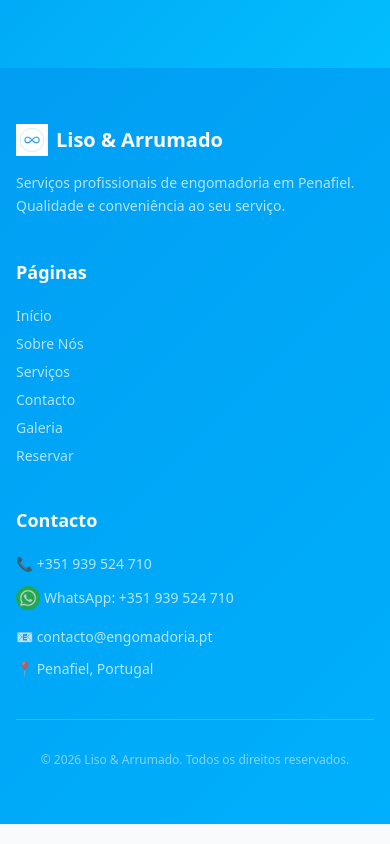
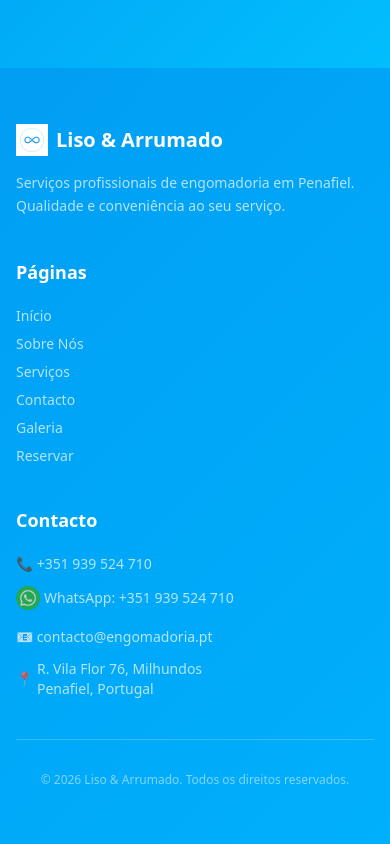
Before and after one commit to Decrypt-Error/engomaria, a plain HTML site: page index.html in a window 390 px wide. Shown: the part 5497-6341 px from the top of the page. Drawn offline with Linux system fonts and the light colour scheme.

Commit message:
fix: update contact button text and enhance location display with a link

```diff
--- a/index.html
+++ b/index.html
@@ -92,7 +92,7 @@
           <button onclick="showPage('home')"     id="nav-home"     class="nav-btn px-4 py-2 rounded-lg text-gray-600 hover:text-cerulean font-medium transition-colors text-sm">Início</button>
           <button onclick="showPage('about')"    id="nav-about"    class="nav-btn px-4 py-2 rounded-lg text-gray-600 hover:text-cerulean font-medium transition-colors text-sm">Sobre Nós</button>
           <button onclick="showPage('services')" id="nav-services" class="nav-btn px-4 py-2 rounded-lg text-gray-600 hover:text-cerulean font-medium transition-colors text-sm">Serviços</button>
-          <button onclick="showPage('contact')"  id="nav-contact"  class="nav-btn px-4 py-2 rounded-lg text-gray-600 hover:text-cerulean font-medium transition-colors text-sm">Contacto</button>
+          <button onclick="showPage('contact')"  id="nav-contact"  class="nav-btn px-4 py-2 rounded-lg text-gray-600 hover:text-cerulean font-medium transition-colors text-sm">Contactos</button>
           <button onclick="showPage('gallery')"  id="nav-gallery"  class="nav-btn px-4 py-2 rounded-lg text-gray-600 hover:text-cerulean font-medium transition-colors text-sm">Galeria</button>
           <button onclick="showPage('booking')"  id="nav-booking"  class="ml-2 px-5 py-2 rounded-full text-white text-sm font-bold transition-all hover:scale-105 hover:shadow-lg" style="background:#019EF3">Reservar</button>
         </div>
@@ -111,7 +111,7 @@
       <button onclick="showPage('home');    closeMobileMenu()" class="block w-full text-left px-3 py-2 rounded-lg text-gray-700 hover:bg-gray-50 font-medium">Início</button>
       <button onclick="showPage('about');   closeMobileMenu()" class="block w-full text-left px-3 py-2 rounded-lg text-gray-700 hover:bg-gray-50 font-medium">Sobre Nós</button>
       <button onclick="showPage('services');closeMobileMenu()" class="block w-full text-left px-3 py-2 rounded-lg text-gray-700 hover:bg-gray-50 font-medium">Serviços</button>
-      <button onclick="showPage('contact'); closeMobileMenu()" class="block w-full text-left px-3 py-2 rounded-lg text-gray-700 hover:bg-gray-50 font-medium">Contacto</button>
+      <button onclick="showPage('contact'); closeMobileMenu()" class="block w-full text-left px-3 py-2 rounded-lg text-gray-700 hover:bg-gray-50 font-medium">Contactos</button>
       <button onclick="showPage('gallery'); closeMobileMenu()" class="block w-full text-left px-3 py-2 rounded-lg text-gray-700 hover:bg-gray-50 font-medium">Galeria</button>
       <button onclick="showPage('booking'); closeMobileMenu()" class="block w-full text-left px-3 py-2 rounded-lg text-cerulean font-bold">Reservar</button>
     </div>
@@ -501,7 +501,7 @@
                 <span class="text-3xl">📍</span>
                 <div>
                   <p class="text-xs text-gray-400 uppercase tracking-wider font-semibold mb-0.5">Localização</p>
-                  <p class="text-gray-700 font-bold text-lg">Penafiel, Portugal</p>
+                  <a href="https://maps.app.goo.gl/kPS5vPcC6QsJ4QZt7" target="_blank" rel="noopener noreferrer" class="text-gray-700 font-bold text-lg hover:underline">R. Vila Flor 76, Milhundos<br>Penafiel, Portugal</a>
                 </div>
               </div>
             </div>
@@ -717,7 +717,12 @@
           <li><a href="tel:+351939524710" class="hover:text-white transition-colors">📞 +351 939 524 710</a></li>
           <li><a href="https://wa.me/351939524710" target="_blank" rel="noopener noreferrer" class="hover:text-white transition-colors inline-flex items-center gap-1"><img src="images/whatsapp.png" alt="WhatsApp" class="w-6 h-6 inline-block"> WhatsApp: +351 939 524 710</a></li>
           <li><a href="mailto:contacto@engomadoria.pt" class="hover:text-white transition-colors">📧 contacto@engomadoria.pt</a></li>
-          <li>📍 Penafiel, Portugal</li>
+          <li>
+            <a href="https://maps.app.goo.gl/kPS5vPcC6QsJ4QZt7" target="_blank" rel="noopener noreferrer" class="hover:text-white transition-colors inline-flex items-center gap-1">
+              <span>📍</span>
+              <span>R. Vila Flor 76, Milhundos<br>Penafiel, Portugal</span>
+            </a>
+          </li>
         </ul>
       </div>
     </div>
```
